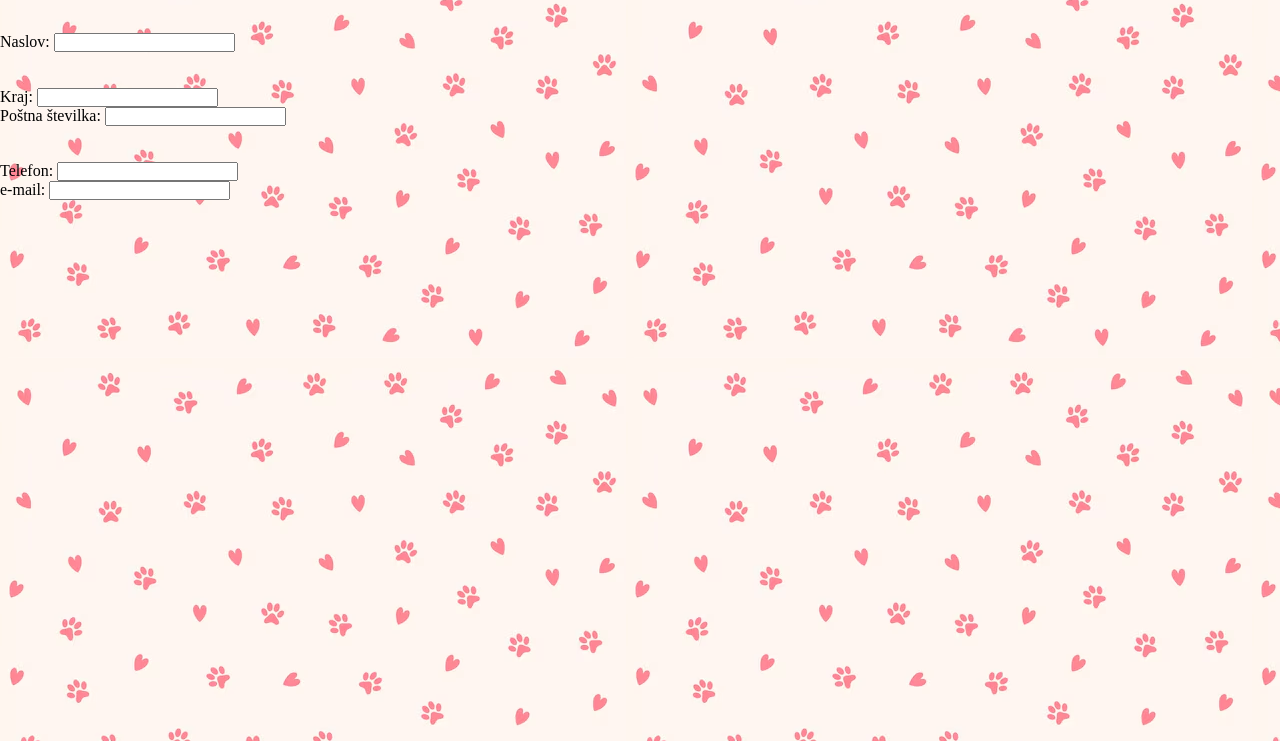
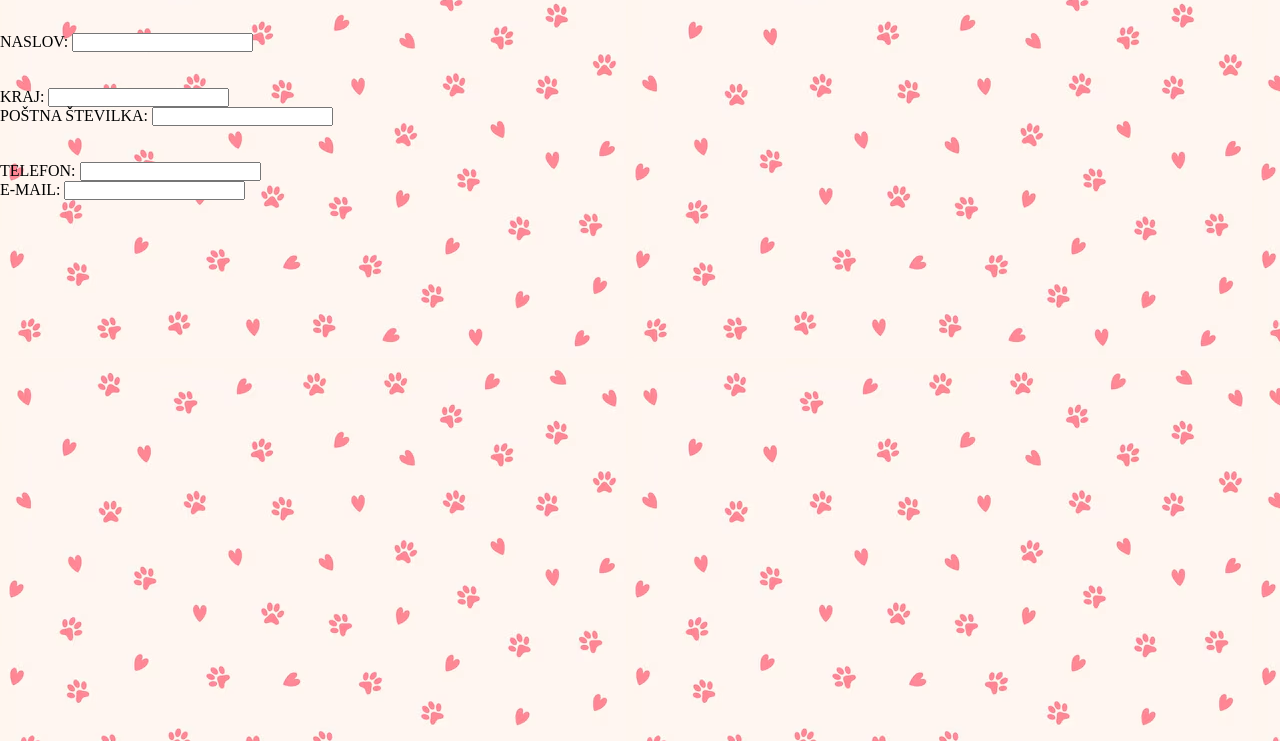
Before and after one commit to MajorPh4ntom/ProjektnaNaloga, a plain HTML site: page strani/forma.html in a window 1280 px wide. Shown: the part 59-800 px from the top of the page. Drawn offline with Linux system fonts and the light colour scheme.

Commit message:
Update forma.html

```diff
--- a/strani/forma.html
+++ b/strani/forma.html
@@ -19,25 +19,25 @@
 				</div>
 				<br><br>
 				<div  class="">
-					<label>Naslov:</label>
+					<label>NASLOV:</label>
 					<input type="text" name="Ime" class="">
 				</div>
 				<br><br>
 				<div  class="">
-					<label>Kraj:</label>
+					<label>KRAJ:</label>
 					<input type="text" name="Priimek" class="">
 				</div>
 				<div  class="">
-					<label>Poštna številka:</label>
+					<label>POŠTNA ŠTEVILKA:</label>
 					<input type="text" name="Ime" class="">
 				</div>
 				<br><br>
 				<div  class="">
-					<label>Telefon:</label>
+					<label>TELEFON:</label>
 					<input type="text" name="Priimek" class="">
 				</div>
 				<div  class="">
-					<label>e-mail:</label>
+					<label>E-MAIL:</label>
 					<input type="text" name="Priimek" class="">
 				</div>
 			</form>
```
